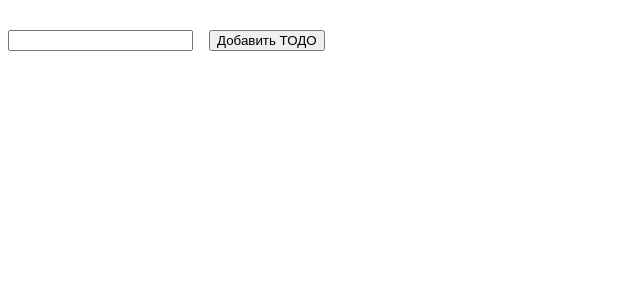
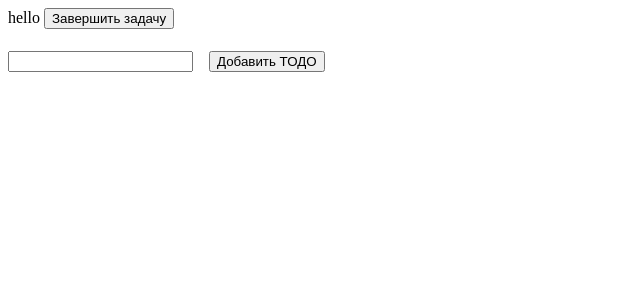
Before and after one commit to Davyd2007/newDavyd, an Angular app: page / in a window 1280 px wide. Both pictures are taken after a click on the button "Добавить ТОДО". Shown: the top 300 px of the page, without its empty margins (0-640 px from the left). Built offline with nearby package versions, Linux system fonts and the light colour scheme.

Commit message:
Tutorial

```diff
--- a/src/app/components/todo-list/todo-list.component.html
+++ b/src/app/components/todo-list/todo-list.component.html
@@ -1,6 +1,9 @@
 <div *ngFor="let todo of todoList">
   {{todo}}
+  <div *ngIf="completed === true">Задача завершена</div>
+  <button *ngIf="completed === false" (click)="complete()">Завершить задачу</button>
 </div>
+
 
 <div class="flex gap" style="padding-top: 22px">
   <input type="text" [(ngModel)]="inputValue">
--- a/src/app/components/todo-list/todo-list.component.ts
+++ b/src/app/components/todo-list/todo-list.component.ts
@@ -9,9 +9,18 @@
 
   public todoList: string[] = [];
 
-  public inputValue: string = "";
+
+  public inputValue: string = "hello";
+
+  public completed: boolean = false;
 
   public addTodo(inputValue: string) {
     this.todoList.push(inputValue);
+    this.inputValue = "";
+
+  }
+
+  public complete() {
+    this.completed = true;
   }
 }
```
